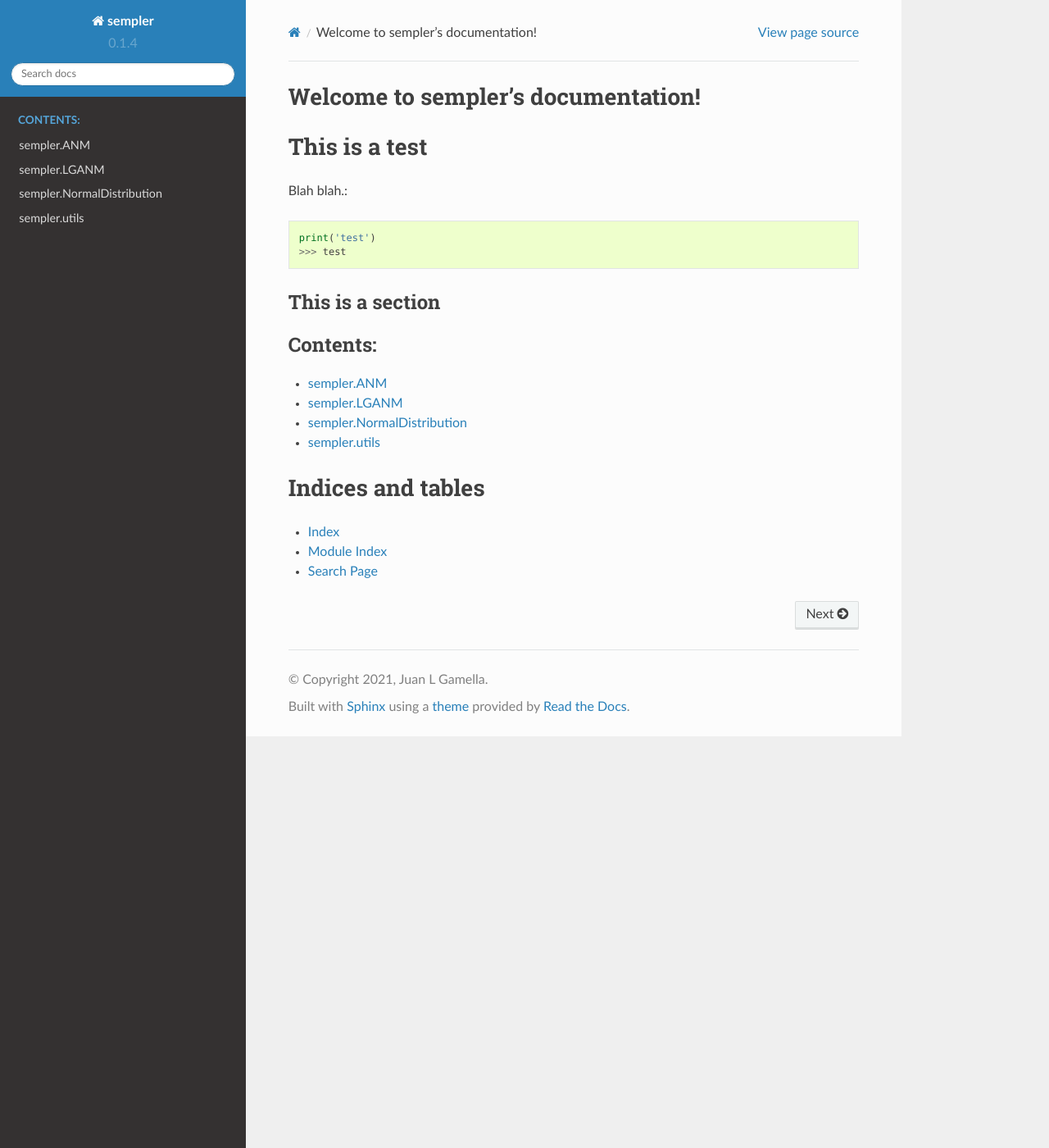
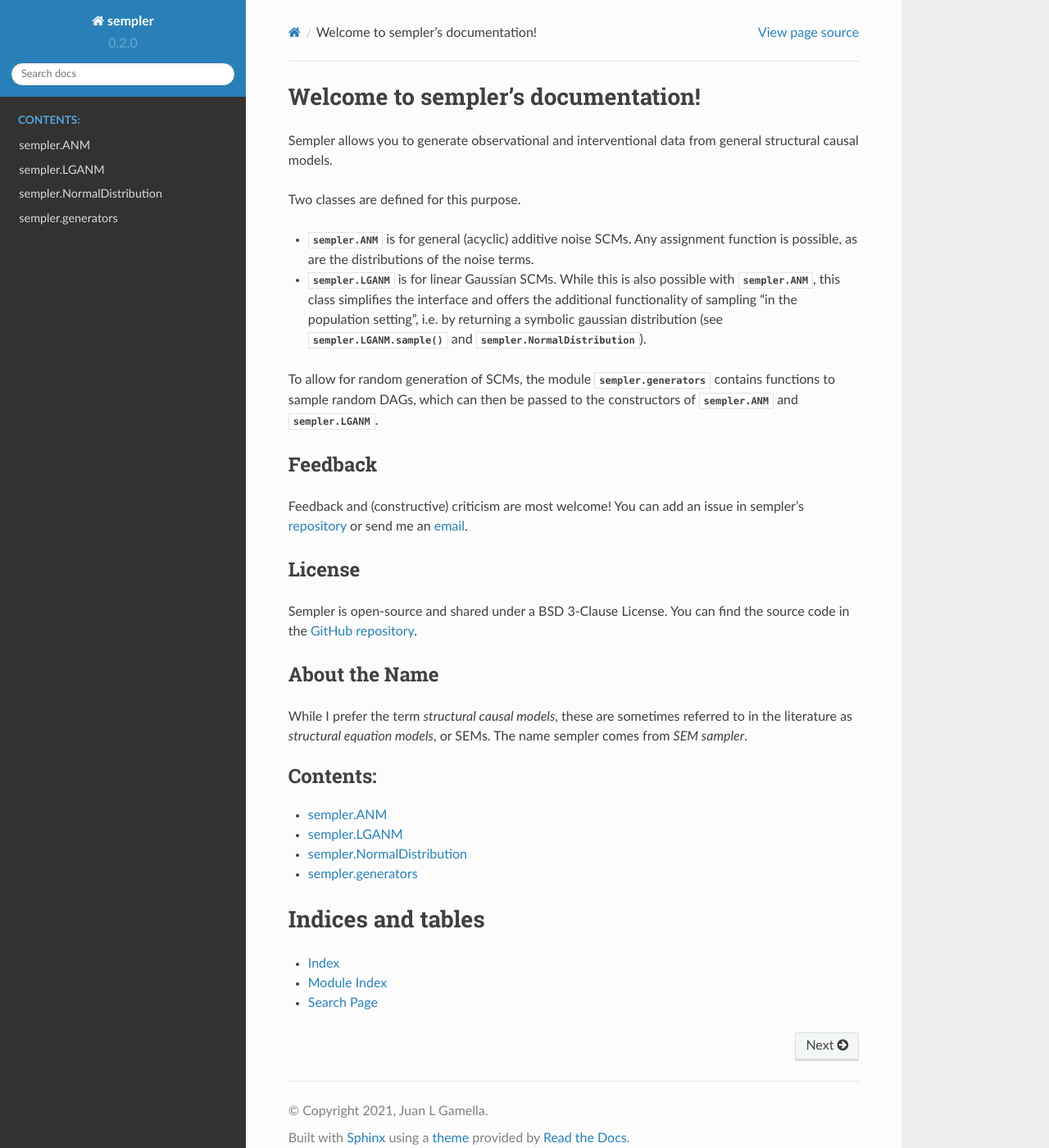
Before and after one commit to juangamella/sempler, a Sphinx documentation site: the page built from docs/source/index.rst, in a window 1280 px wide and 1400 px high. Shown: the whole window at 82% size. Built offline with Sphinx 7.4.7 and the Read the Docs theme 2.0.0, drawn with Linux system fonts in a browser that asks for light colours.

Commit message:
Documented + doctests for generators

```diff
--- a/docs/source/conf.py
+++ b/docs/source/conf.py
@@ -57,9 +57,9 @@ author = 'Juan L Gamella'
 # built documents.
 #
 # The short X.Y version.
-version = '0.1.4'
+version = '0.2.0'
 # The full version, including alpha/beta/rc tags.
-release = '0.1.4'
+release = '0.2.0'
 
 # The language for content autogenerated by Sphinx. Refer to documentation
 # for a list of supported languages.
--- /dev/null
+++ b/docs/source/generators.rst
@@ -0,0 +1,5 @@
+sempler.generators
+==================
+
+.. automodule:: sempler.generators
+   :members:
--- a/docs/source/index.rst
+++ b/docs/source/index.rst
@@ -1,16 +1,30 @@
 Welcome to sempler's documentation!
 ===================================
 
-This is a test
-==============
+Sempler allows you to generate observational and interventional data from general structural causal models.
 
-Blah blah.::
+Two classes are defined for this purpose.
 
-    print('test')
-    >>> test
+- :class:`sempler.ANM` is for general (acyclic) additive noise SCMs. Any assignment function is possible, as are the distributions of the noise terms.
+- :class:`sempler.LGANM` is for linear Gaussian SCMs. While this is also possible with :class:`sempler.ANM`, this class simplifies the interface and offers the additional functionality of sampling "in the population setting", i.e. by returning a symbolic gaussian distribution (see :func:`sempler.LGANM.sample` and :class:`sempler.NormalDistribution`).
 
-This is a section
-^^^^^^^^^^^^^^^^^
+To allow for random generation of SCMs, the module :class:`sempler.generators` contains functions to sample random DAGs, which can then be passed to the constructors of :class:`sempler.ANM` and :class:`sempler.LGANM`.
+
+Feedback
+--------
+
+Feedback and (constructive) criticism are most welcome! You can add an issue in sempler's `repository <https://github.com/juangamella/sempler>`__ or send me an `email <mailto:juan.gamella@stat.math.ethz.ch>`__.
+
+License
+-------
+
+Sempler is open-source and shared under a BSD 3-Clause License. You can find the source code in the `GitHub repository <https://github.com/juangamella/sempler>`__.
+
+About the Name
+--------------
+
+While I prefer the term *structural causal models*, these are sometimes referred to in the literature as *structural equation models*, or SEMs. The name sempler comes from *SEM sampler*.
+
 
 .. toctree::
    :maxdepth: 2
@@ -19,7 +33,7 @@ This is a section
    anm
    lganm
    normal_distribution
-   utils
+   generators
 
 
 
```
Also changed, not shown: 1 other file.
